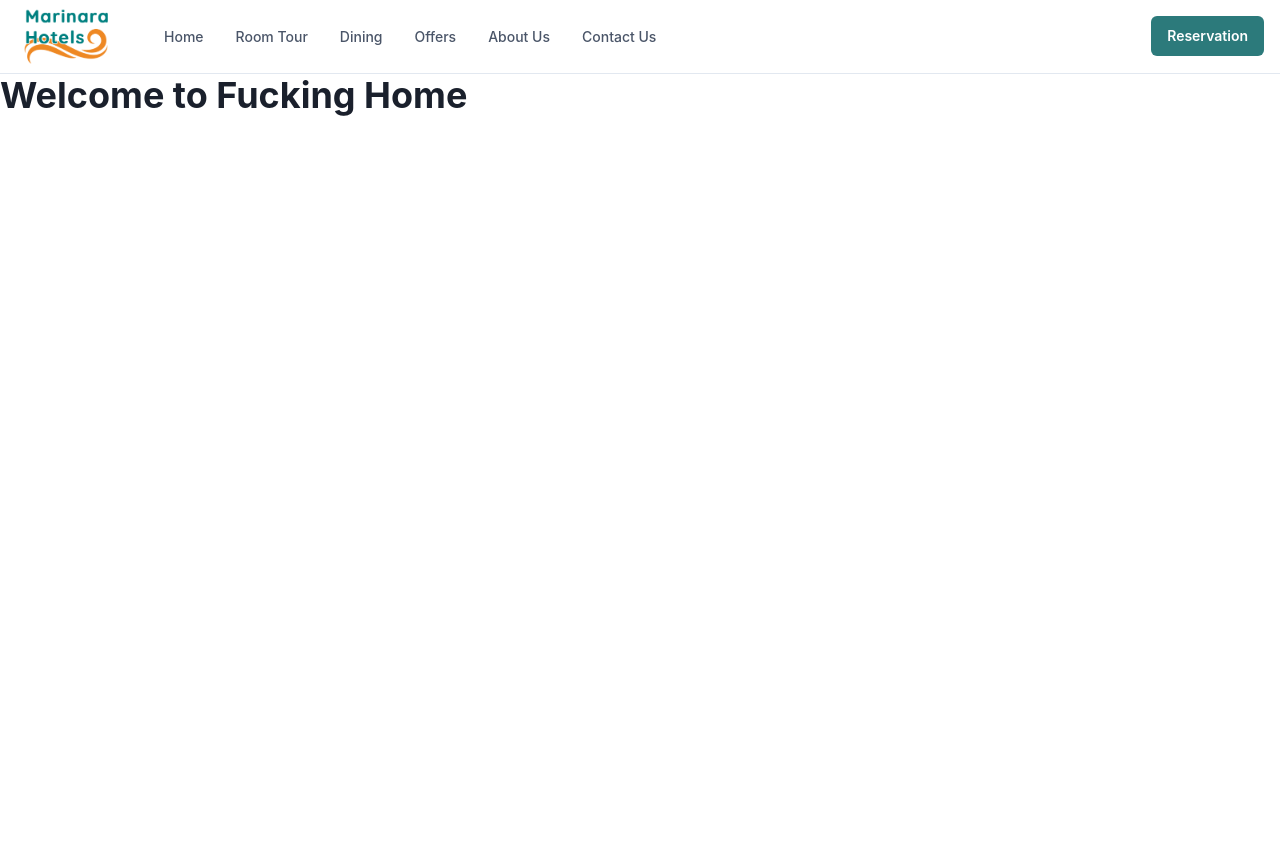
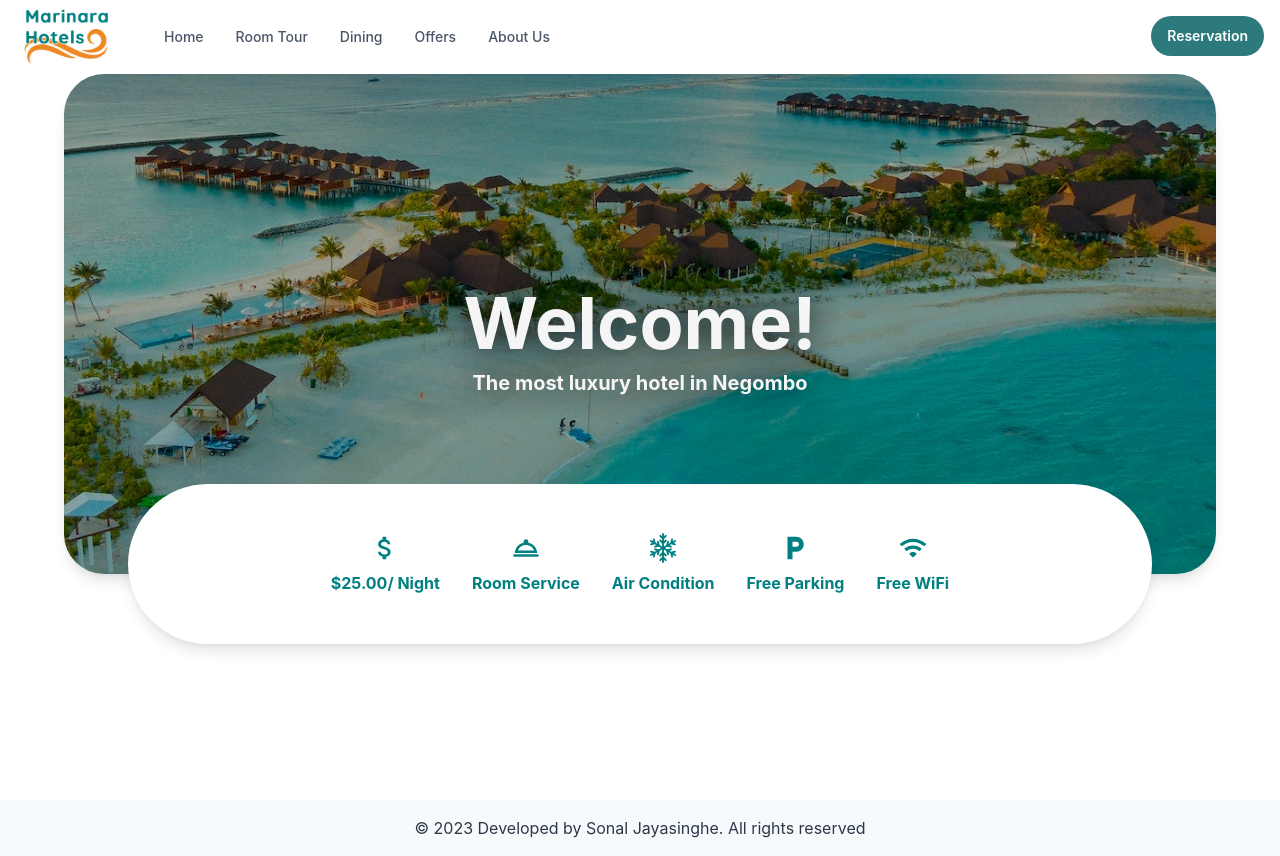
Before and after one commit to SonalJayasinghe/marinara-hotel, a React (Vite) app: page / in a window 1280 px wide. Before the commit the page ends 800 px from the top, so only its background shows below. Built offline with nearby package versions, Linux system fonts and the light colour scheme.

Commit message:
Footer Added

```diff
--- a/package.json
+++ b/package.json
@@ -14,6 +14,8 @@
     "@chakra-ui/react": "^2.8.0",
     "@emotion/react": "^11.11.1",
     "@emotion/styled": "^11.11.0",
+    "@fontsource-variable/quicksand": "^5.0.8",
+    "@fontsource/quicksand": "^5.0.8",
     "framer-motion": "^10.15.0",
     "react": "^18.2.0",
     "react-dom": "^18.2.0",
--- a/src/Pages/Home.tsx
+++ b/src/Pages/Home.tsx
@@ -1,6 +1,8 @@
-import { Grid, GridItem, Heading } from "@chakra-ui/react";
+import { Box, Flex, Grid, GridItem, calc } from "@chakra-ui/react";
 import NavBar from "../components/NavBar/navbar";
 import { useEffect } from "react";
+import Hero from "../components/Hero";
+import Footer from "../components/Footer";
 
 function Home() {
   useEffect(() => {
@@ -14,7 +16,12 @@ function Home() {
           <NavBar></NavBar>
         </GridItem>
         <GridItem>
-          <Heading> Welcome to Fucking Home</Heading>
+            <Hero/>
+        </GridItem>
+        <GridItem>
+          <Box position={"absolute"} top={"100vh"} padding={0} width="100%">
+            <Footer/>
+            </Box>
         </GridItem>
       </Grid>
     </>
--- /dev/null
+++ b/src/components/Footer.tsx
@@ -0,0 +1,65 @@
+'use client'
+
+import {
+  Box,
+  Center,
+  chakra,
+  Container,
+  Stack,
+  Text,
+  useColorModeValue,
+  VisuallyHidden,
+} from '@chakra-ui/react'
+import { FaInstagram, FaTwitter, FaYoutube } from 'react-icons/fa'
+import { ReactNode } from 'react'
+
+const SocialButton = ({
+  children,
+  label,
+  href,
+}: {
+  children: ReactNode
+  label: string
+  href: string
+}) => {
+  return (
+    <chakra.button
+      bg={useColorModeValue('blackAlpha.100', 'whiteAlpha.100')}
+      rounded={'full'}
+      w={8}
+      h={8}
+      cursor={'pointer'}
+      as={'a'}
+      href={href}
+      display={'inline-flex'}
+      alignItems={'center'}
+      justifyContent={'center'}
+      transition={'background 0.3s ease'}
+      _hover={{
+        bg: useColorModeValue('blackAlpha.200', 'whiteAlpha.200'),
+      }}>
+      <VisuallyHidden>{label}</VisuallyHidden>
+      {children}
+    </chakra.button>
+  )
+}
+
+export default function Footer() {
+  return (
+    <Box
+      bg={useColorModeValue('gray.50', 'gray.900')}
+      color={useColorModeValue('gray.700', 'gray.200')}>
+      <Container
+        as={Stack}
+        maxW={'6xl'}
+        py={4}
+        direction={{ base: 'column', md: 'row' }}
+        justify={{ base: 'center', md: 'center' }}
+        align={{ base: 'center', md: 'center' }}>
+            <Center>
+        <Text>© 2023 Developed by Sonal Jayasinghe. All rights reserved</Text>
+        </Center>
+      </Container>
+    </Box>
+  )
+}
--- /dev/null
+++ b/src/components/Hero.tsx
@@ -0,0 +1,118 @@
+import {
+  Box,
+  Center,
+  Flex,
+  HStack,
+  Heading,
+  Square,
+  Text,
+  VStack,
+} from "@chakra-ui/react";
+
+import {
+  MdOutlineAttachMoney,
+  MdLocalParking,
+  MdOutlineRoomService,
+} from "react-icons/md";
+import { BsSnow2 } from "react-icons/bs";
+import { IoIosWifi } from "react-icons/io";
+
+export default function Hero() {
+  return (
+    <>
+      <Center>
+        <Box
+          width="90%"
+          minH={{ base: "80", md: "80", lg: "500" }}
+          backgroundRepeat={"no-repeat"}
+          backgroundPosition={"bottom"}
+          backgroundSize={"cover"}
+          borderRadius={40}
+          shadow={"lg"}
+          backgroundImage={"src/assets/heroImg.jpg"}
+          zIndex={-1}
+        >
+          <Center>
+            <Box position={"absolute"} top="50%">
+              <Heading
+                as="h2"
+                size={"4xl"}
+                color={"whitesmoke"}
+                textShadow={"1px 1px 30px #121212"}
+              >
+                Welcome!
+              </Heading>
+              <Center>
+                <Heading
+                  marginTop={3}
+                  as="h4"
+                  size={"md"}
+                  color={"whitesmoke"}
+                  textShadow={"1px 1px 30px #121212"}
+                >
+                  The most luxury hotel in Negombo
+                </Heading>
+              </Center>
+            </Box>
+
+            <Flex
+              backgroundColor={"white"}
+              minH={{ base: "32", md: "32", lg: "40" }}
+              maxH={{ base: "32", md: "32", lg: "40" }}
+              minW="80%"
+              maxW="80%"
+              position={"absolute"}
+              bottom={{ lg: "-70px", base: "-65px" }}
+              borderRadius={90}
+              overflowY={"scroll"}
+              scrollBehavior={"auto"}
+              shadow={"lg"}
+              justify={"center"}
+              padding={10}
+
+            >
+              <HStack gap={6}>
+                <Square padding={1} >
+                  <VStack color={"teal"}>
+                    <MdOutlineAttachMoney size={30} />
+                    <Text as={"b"}> $25.00/ Night </Text>
+                  </VStack>
+                </Square>
+
+                <Square padding={1}>
+                  <VStack color={"teal"}>
+                    <MdOutlineRoomService size={30} />
+                    <Text as={"b"}> Room Service </Text>
+                  </VStack>
+                </Square>
+
+                <Square padding={1}>
+                  <VStack color={"teal"}>
+                    <BsSnow2 size={30} />
+                    <Text as={"b"}> Air Condition </Text>
+                  </VStack>
+                </Square>
+
+                <Square padding={1}>
+                  <VStack color={"teal"}>
+                    <MdLocalParking size={30} />
+                    <Text as={"b"}> Free Parking </Text>
+                  </VStack>
+                </Square>
+
+                <Square padding={1}>
+                  <VStack color={"teal"}>
+                    <IoIosWifi size={30} />
+                    <Text as={"b"}> Free WiFi </Text>
+                  </VStack>
+                </Square>
+
+
+              </HStack>
+            </Flex>
+          </Center>
+        </Box>
+      </Center>
+    </>
+  );
+}
--- a/src/components/NavBar/mobNavBar.tsx
+++ b/src/components/NavBar/mobNavBar.tsx
@@ -16,13 +16,16 @@ export const MobileNavItem = ({ label, children, href }: NavItem) => {
     <Stack spacing={4} onClick={children && onToggle}>
       <Box
         py={2}
+
         justifyContent="space-between"
         alignItems="center"
         _hover={{
           textDecoration: "none",
         }}
       >
+
         <Text
+
           fontWeight={600}
           color={useColorModeValue("gray.600", "gray.200")}
         >
--- a/src/components/NavBar/navbar.tsx
+++ b/src/components/NavBar/navbar.tsx
@@ -27,14 +27,15 @@ export default function WithSubnavigation() {
   return (
     <Box>
       <Flex
-        bg={useColorModeValue("white", "gray.800")}
+        bg={useColorModeValue("white.100", "gray.800")}
         color={useColorModeValue("gray.600", "white")}
         minH={"60px"}
         py={{ base: 2 }}
         px={{ base: 4 }}
         borderBottom={1}
         borderStyle={"solid"}
-        borderColor={useColorModeValue("gray.200", "gray.900")}
+        borderBottomRadius={25}
+        borderColor={useColorModeValue("white", "gray.900")}
         align={"center"}
       >
         <Flex
@@ -75,6 +76,7 @@ export default function WithSubnavigation() {
             color={"white"}
             bg={"teal.600"}
             href={"#"}
+            borderRadius={100}
             _hover={{
               bg: "teal.500",
             }}
@@ -129,12 +131,14 @@ const MobileNav = () => {
     <Stack
       //bg={useColorModeValue("white", "gray.800")}
       backdropFilter="auto"
+      zIndex={1}
       backdropBlur="10px"
+      backgroundColor={"whiteAlpha.700"}
       p={4}
       display={{ md: "none" }}
       position={"absolute"}
       width="100%"
-      height="100%"
+      height="100vh"
     >
       {NAV_ITEMS.map((navItem,index) => (
         <Center key = {index}>
--- a/src/data/NavItem.ts
+++ b/src/data/NavItem.ts
@@ -26,8 +26,4 @@ export interface NavItem {
         label: "About Us",
         href: "/about"
       },
-      {
-        label: "Contact Us",
-        href: "/contact",
-      },
   ];
--- a/src/theme.ts
+++ b/src/theme.ts
@@ -6,5 +6,11 @@ const config: ThemeConfig = {
 
 const theme = extendTheme({
     config,
+
+    font:{
+        heading: `'Quicksand' , sans-serif`,
+        body: `'Quicksand' , sans-serif`
+    }
+
 });
 export default theme;
```
Also changed, not shown: src/assets/heroImg.jpg (added), 1 other file (tests, documents, lock files or other folders).
